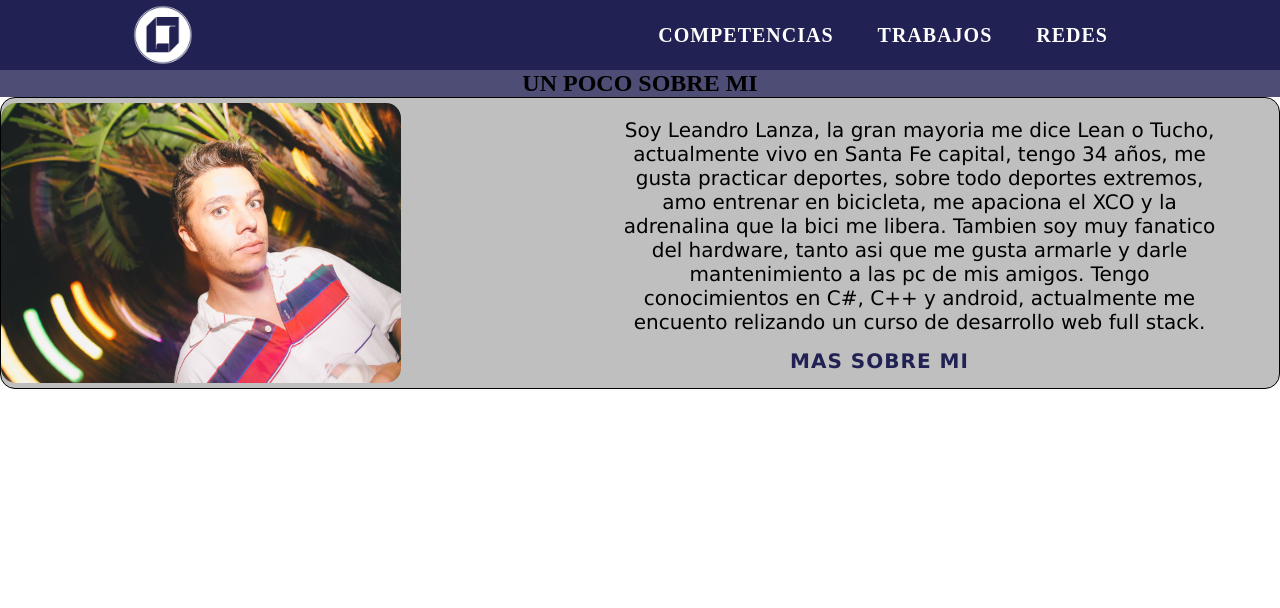
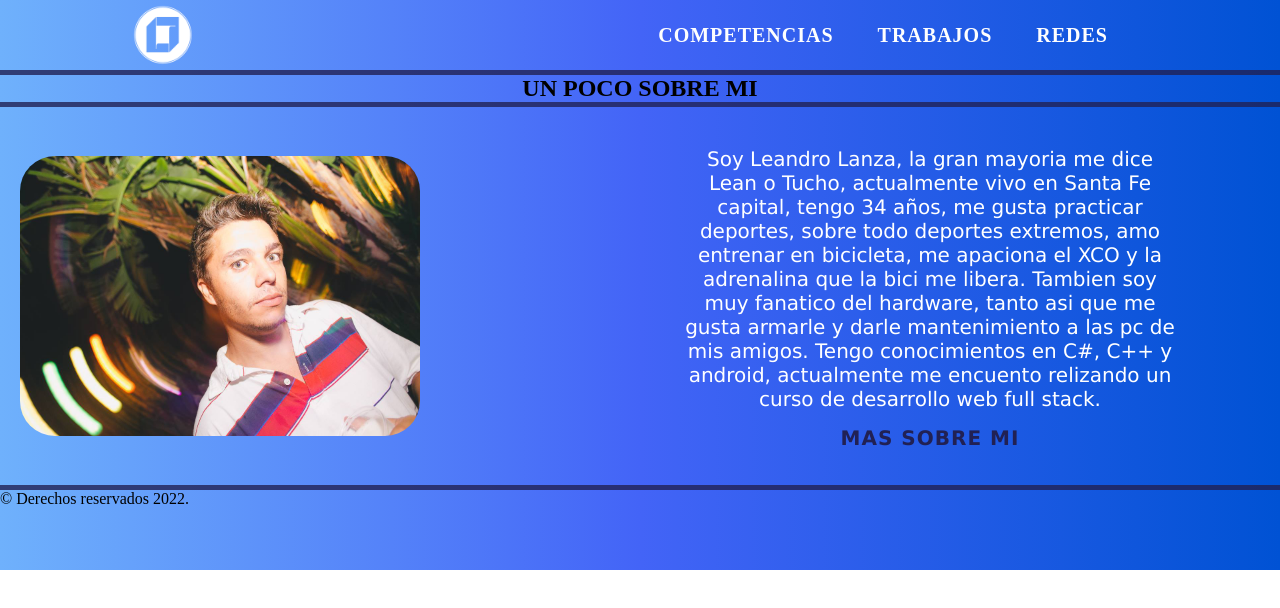
Before and after one commit to lealanza/Landing-Page-Portfolio, a plain HTML site: page index.html in a window 1280 px wide. Drawn offline with Linux system fonts and the light colour scheme.

Commit message:
cambio de color y detalles

```diff
--- a/index.css
+++ b/index.css
@@ -2,22 +2,19 @@
     margin: 0;
     padding:0;
 }
-@media screen and(max-width:600px) {
-    .body{
-        grid-template-columns: repeat(auto-fit, minmax(200px,1fr));
-    }
-    .imagenes{
-        grid-template-columns: repeat(auto-fit, minmax(200px,1fr));
-    }
+header{
+    width: 100%;
+    background: #0052D4;  /* fallback for old browsers */
+    background: -webkit-linear-gradient(to right, #6FB1FC, #4364F7, #0052D4);  /* Chrome 10-25, Safari 5.1-6 */
+    background: linear-gradient(to right, #6FB1FC, #4364F7, #0052D4); /* W3C, IE 10+/ Edge, Firefox 16+, Chrome 26+, Opera 12+, Safari 7+ */
+    height: 70px;
+}
+section{
+    background: #0052D4;  /* fallback for old browsers */
+    background: -webkit-linear-gradient(to right, #6FB1FC, #4364F7, #0052D4);  /* Chrome 10-25, Safari 5.1-6 */
+    background: linear-gradient(to right, #6FB1FC, #4364F7, #0052D4); /* W3C, IE 10+/ Edge, Firefox 16+, Chrome 26+, Opera 12+, Safari 7+ */
 
 }
-
-header{
-    width: 100%;
-    background: rgb(33, 33, 84);
-    height: 70px;
-}
-
 .ancho{
     width: 80%;
     height: 70px;
@@ -27,7 +24,6 @@ header{
     width: 30%;
     height: 70px;
     padding: 5px;
-    background-color: rgb(33, 33, 84);
     float: left;
     box-sizing: border-box;
     font-weight: bold;
@@ -36,16 +32,15 @@ header{
 nav{
     width: 70%;
     height: 70px;
-    background-color:rgb(33, 33, 84);
     float: left;
     padding: 24px;
     box-sizing: border-box;
     text-align: right;
 }
-nav>ul>li{
+nav{
     display: inline;
 }
-nav>ul>li>a{
+nav>a{
     text-decoration: none;
     color: rgb(254, 254, 254);
     font-size: 20px;
@@ -55,14 +50,16 @@ nav>ul>li>a{
     font-weight: bold;
     letter-spacing: 1px;
 }
-nav>ul>li>a:hover{
+nav>a:hover{
     color: rgb(27, 12, 63);
 }
 
 .titulo{
     text-align: center;
     text-transform: uppercase;
-    background-color:rgb(33, 33, 84, 0.8);
+    background: #0052D4;  /* fallback for old browsers */
+    background: -webkit-linear-gradient(to right, #6FB1FC, #4364F7, #0052D4);  /* Chrome 10-25, Safari 5.1-6 */
+    background: linear-gradient(to right, #6FB1FC, #4364F7, #0052D4); /* W3C, IE 10+/ Edge, Firefox 16+, Chrome 26+, Opera 12+, Safari 7+ */
 
 }
 
@@ -134,7 +131,9 @@ nav>ul>li>a:hover{
     font-size: 30px;
     bottom: 10px;
     color: white;
-    background-color: rgb(33, 33, 84);
+    background: #0052D4;  /* fallback for old browsers */
+    background: -webkit-linear-gradient(to right, #6FB1FC, #4364F7, #0052D4);  /* Chrome 10-25, Safari 5.1-6 */
+    background: linear-gradient(to right, #6FB1FC, #4364F7, #0052D4); /* W3C, IE 10+/ Edge, Firefox 16+, Chrome 26+, Opera 12+, Safari 7+ */
     text-align: center;
     justify-content: end;
     margin: 50px;
@@ -179,39 +178,46 @@ nav>ul>li>a:hover{
 .home{
     display: grid;
     grid-template-columns: repeat(auto-fit, minmax(350px, 1fr));
-    border: 1px solid black;
     border-radius: 15px;
     top: 0;
     left: 0;
-    background: rgba(0, 0, 0, .25);
+    background: #0052D4;  /* fallback for old browsers */
+    background: -webkit-linear-gradient(to right, #6FB1FC, #4364F7, #0052D4);  /* Chrome 10-25, Safari 5.1-6 */
+    background: linear-gradient(to right, #6FB1FC, #4364F7, #0052D4); /* W3C, IE 10+/ Edge, Firefox 16+, Chrome 26+, Opera 12+, Safari 7+ */
     justify-content: center;
     align-items: center;
     align-self: flex-end;
     overflow: hidden;
 }
-.home img{
+.home>img{
+    justify-content: center;
+    align-items: center;
     width: 400px;
     height: 280px;
-    border-radius: 15px;
+    border-radius: 55px;
+    padding: 20px 20px 20px 20px;
 }
 .home span{
     display: block;
     position: relative;
-    text-align: center;
     align-items: center;
     align-self: flex-end;
     justify-items: center;
+    text-align: center;
     margin: 20px;
-    right: 40px;
+    padding: 20px 80px 20px 20px;
+    right: 0px;
     font-family: Verdana, Geneva, Tahoma, sans-serif;
     font-size: 20px;
+    color: white;
+    box-sizing: border-box;
 
 }
 #a{
     display: block;
-    position: relative;
+    position:relative;
     top: 10px;
-    right: 40px;
+    padding: 20px 80px 20px 20px;
     text-decoration: none;
     color: rgb(33, 33, 84);
     font-size: 20px;
@@ -224,3 +230,30 @@ nav>ul>li>a:hover{
     border-radius: 5px;
 
 }
+footer{
+    width: 100vw;
+    height: 10vh;
+    background: #0052D4;  /* fallback for old browsers */
+    background: -webkit-linear-gradient(to right, #6FB1FC, #4364F7, #0052D4);  /* Chrome 10-25, Safari 5.1-6 */
+    background: linear-gradient(to right, #6FB1FC, #4364F7, #0052D4); /* W3C, IE 10+/ Edge, Firefox 16+, Chrome 26+, Opera 12+, Safari 7+ */
+
+}
+footer>copy
+@media (max-width:600px) {
+    .menu {
+        text-transform: lowercase;
+    }
+
+    .cuerpo{
+
+        grid-template-columns: repeat(auto-fit, minmax(300px,1fr));
+    }
+}
+@media (max-width:600px) {
+    .imagenes{
+        grid-template-columns: repeat(auto-fit, minmax(300px,1fr));
+    }
+    .menu{
+        text-transform:capitalize;
+    }
+}
--- a/index.html
+++ b/index.html
@@ -7,22 +7,22 @@
     <link rel="stylesheet" href="index.css">
     <title>Porfolio Leandro Lanza</title>
 </head>
-<body class="body">
+<body class="cuerpo">
     <header>
         <div class="ancho">
                 <a href="index.html" class="logo"><img src="logo/logoblanco.png" alt="logo" width="60px" height="60px"></a>
-            <nav>
-                <ul>
-                    <li><a href="competencias.html">Competencias</a></li>
-                    <li><a href="#">Trabajos</a></li>
-                    <li><a href="#">Redes</a></li>
-                </ul>
+            <nav class="menu">
+                    <a href="competencias.html">Competencias</a>
+                    <a href="#">Trabajos</a>
+                    <a href="#">Redes</a>
             </nav>
         </div>
     </header>
     <main>
         <section>
+            <span class="linea"></span>
             <h2 class="titulo">Un poco sobre mi</h2>
+            <span class="linea"></span>
            <section class="home">
                 <img src="imagenes/home.jpeg" alt="">
                 <span>
@@ -33,11 +33,14 @@
                     Tengo conocimientos en C#, C++ y android, actualmente me encuento relizando un curso
                     de desarrollo web full stack.<a href="competencias.html" id="a">Mas Sobre mi</a>
                 </span>
-
             </section>
+            <span class="linea"></span>
             <script src="https://kit.fontawesome.com/1c965f7590.js" crossorigin="anonymous"></script>
         </section>
     </main>
-    <footer></footer>
+    <footer>
+        &copy;
+            Derechos reservados 2022.
+    </footer>
 </body>
 </html>
```
Also changed, not shown: competencias.html (+13 -11 lines).
